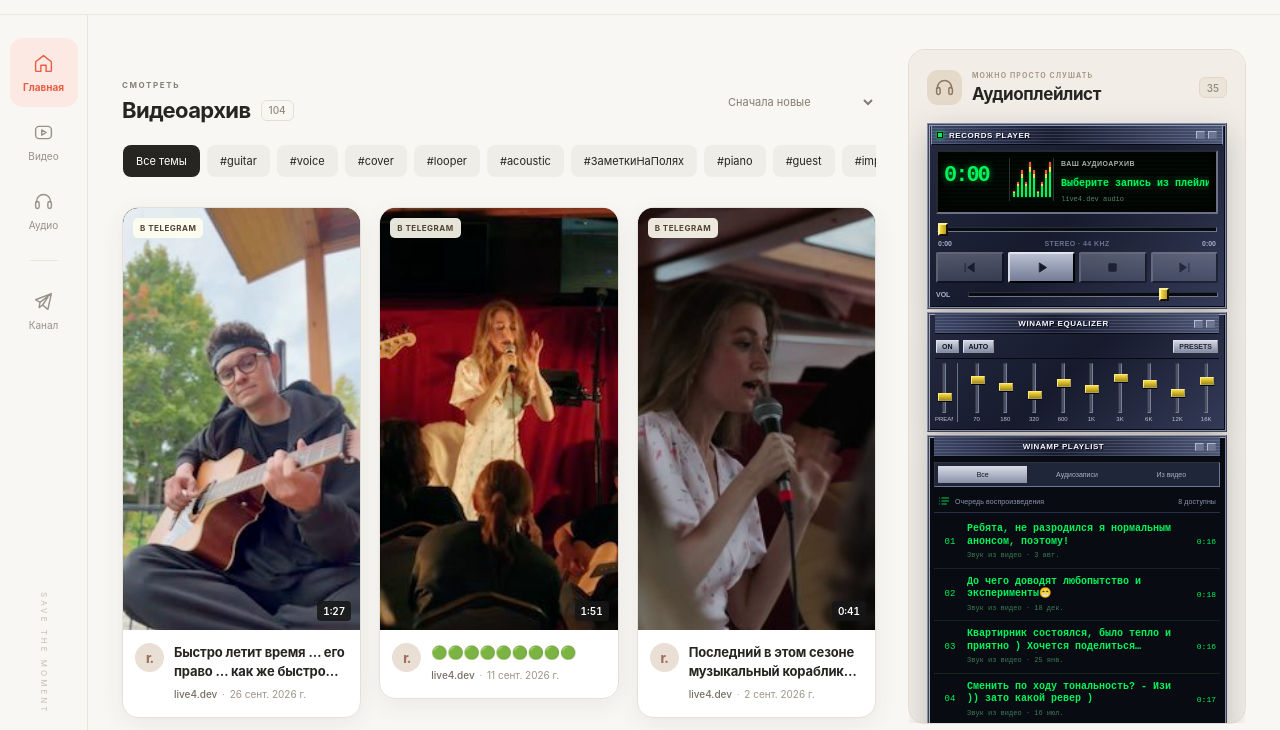
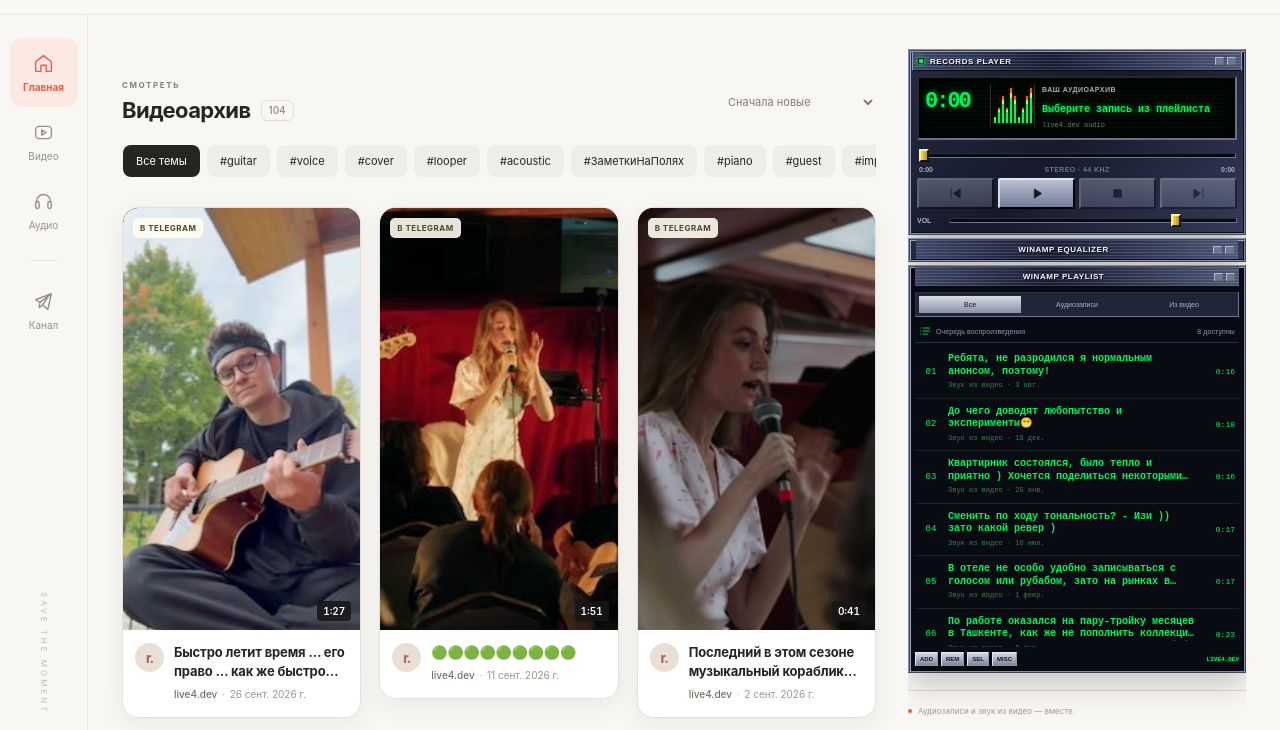
Before and after one commit to live4dev/records.live4.dev, a plain HTML site: page index.html in a window 1280 px wide. Shown: the part 63-793 px from the top of the page. Drawn offline with Linux system fonts and the light colour scheme.

Commit message:
Simplify Winamp audio panel

```diff
--- a/assets/app.js
+++ b/assets/app.js
@@ -211,7 +211,6 @@ function renderAudioQueue() {
   const focusedTrack = ui.queue.contains(document.activeElement) ? document.activeElement.closest(".queue-button")?.dataset.trackId : "";
   const items = audios();
   const available = items.filter((item) => item.file).length;
-  $("#audio-count").textContent = String(state.items.filter((item) => item.kind === "audio").length);
   $("#queue-count").textContent = items.length ? `${available} ${plural(available, ["доступна", "доступны", "доступны"])}` : "";
   let playableIndex = 0;
   ui.queue.replaceChildren(...items.map((item) => {
--- a/assets/styles.css
+++ b/assets/styles.css
@@ -373,6 +373,11 @@
 .winamp-stack .winamp-player .main-play-button.is-playing{color:#061b0c;background:linear-gradient(#65ef8f,#1d8e48)}
 
 .winamp-equalizer{padding:0 6px 7px}
+.winamp-equalizer:not([open]){padding-bottom:0}
+.winamp-equalizer>summary{cursor:pointer;list-style:none;user-select:none}
+.winamp-equalizer>summary::-webkit-details-marker{display:none}
+.winamp-equalizer>summary:focus-visible{outline:2px solid var(--wa-yellow);outline-offset:-3px}
+.winamp-equalizer>summary:hover{filter:brightness(1.15)}
 .winamp-eq-toolbar{display:flex;align-items:center;gap:4px;height:24px;padding:3px 1px;color:#111522;font-size:7px;font-weight:800}
 .winamp-eq-toolbar span,.winamp-eq-toolbar strong{
   padding:2px 5px;
@@ -429,3 +434,11 @@
   .winamp-playlist .audio-queue{max-height:420px}
   .winamp-playlist .queue-title{font-size:11px}
 }
+
+/* The Winamp windows are the container: no additional modern card chrome. */
+.audio-column .audio-panel{
+  padding:0;
+  background:transparent;
+  border:0;
+  border-radius:0;
+}
--- a/index.html
+++ b/index.html
@@ -7,8 +7,8 @@
     <meta http-equiv="Content-Security-Policy" content="default-src 'self'; img-src 'self' data:; media-src 'self'; style-src 'self'; script-src 'self'; connect-src 'self'; object-src 'none'; base-uri 'self'">
     <meta name="description" content="Видео и аудиозаписи live4.dev. Смотрите записи, слушайте аудиоплейлист и возвращайтесь к важному.">
     <title>records — видео и аудио live4.dev</title>
-    <link rel="stylesheet" href="./assets/styles.css?v=20261026-2">
-    <script src="./assets/app.js?v=20261026-1" defer></script>
+    <link rel="stylesheet" href="./assets/styles.css?v=20261026-3">
+    <script src="./assets/app.js?v=20261026-2" defer></script>
   </head>
   <body>
     <a class="skip-link" href="#catalog">Перейти к видео</a>
@@ -46,8 +46,7 @@
         </section>
         <section class="catalog" id="catalog" aria-labelledby="catalog-title"><div class="section-heading"><div><p class="eyebrow">Смотреть</p><h2 id="catalog-title"><span id="catalog-heading">Видеоархив</span><span id="video-count" class="count-badge">—</span></h2></div><label class="sort-field"><span class="sr-only">Порядок записей</span><select id="sort"><option value="newest">Сначала новые</option><option value="oldest">Сначала старые</option><option value="shortest">Сначала короткие</option><option value="available">Доступные на сайте</option></select></label></div><div class="topics" id="tag-filters" role="group" aria-label="Фильтр по теме"></div><p class="results-label sr-only" id="results-label" aria-live="polite"></p><div class="records-grid" id="records-grid" aria-busy="true"></div><div class="empty-state" id="empty-state" hidden><span class="empty-icon"><svg aria-hidden="true"><use href="#i-video"/></svg></span><h3 id="empty-title">Загружаем видео</h3><p id="empty-copy"></p><button class="reset-button" id="reset-filters" type="button" hidden>Сбросить фильтры</button><button class="reset-button" id="retry-load" type="button" hidden>Попробовать ещё раз</button></div><div class="catalog-footer"><span>Всё важное — в одной коллекции.</span><a href="https://t.me/records_live4dev" target="_blank" rel="noopener noreferrer">Источник: @records_live4dev <svg aria-hidden="true"><use href="#i-arrow"/></svg></a></div></section>
       </div>
-      <aside class="audio-column" id="audio-playlist" aria-labelledby="audio-title"><div class="audio-panel">
-        <div class="audio-heading"><div class="audio-heading-icon"><svg aria-hidden="true"><use href="#i-audio"/></svg></div><div><p class="eyebrow">Можно просто слушать</p><h2 id="audio-title">Аудиоплейлист</h2></div><span id="audio-count" class="count-badge">—</span></div>
+      <aside class="audio-column" id="audio-playlist" aria-label="Аудиоплейлист"><div class="audio-panel">
         <div class="winamp-stack">
         <div class="winamp-left-deck">
         <div class="now-playing winamp-player" id="now-playing">
@@ -73,8 +72,8 @@
           <label class="winamp-volume"><span>VOL</span><input id="audio-volume" type="range" min="0" max="1" value="0.8" step="0.01"></label>
           <p class="audio-message" id="audio-message" role="status" hidden></p>
         </div>
-        <section class="winamp-equalizer" aria-label="Декоративный эквалайзер">
-          <div class="winamp-module-titlebar"><span>WINAMP EQUALIZER</span><span class="winamp-window-buttons" aria-hidden="true"><i></i><i></i></span></div>
+        <details class="winamp-equalizer">
+          <summary class="winamp-module-titlebar"><span>WINAMP EQUALIZER</span><span class="winamp-window-buttons" aria-hidden="true"><i></i><i></i></span></summary>
           <div class="winamp-eq-toolbar" aria-hidden="true"><span>ON</span><span>AUTO</span><strong>PRESETS</strong></div>
           <div class="winamp-eq-bands" aria-hidden="true">
             <span class="eq-band eq-preamp"><i></i><small>PREAMP</small></span>
@@ -88,7 +87,7 @@
             <span class="eq-band"><i></i><small>12K</small></span>
             <span class="eq-band"><i></i><small>16K</small></span>
           </div>
-        </section>
+        </details>
         </div>
         <section class="winamp-playlist" aria-label="Плейлист Winamp">
           <div class="winamp-module-titlebar"><span>WINAMP PLAYLIST</span><span class="winamp-window-buttons" aria-hidden="true"><i></i><i></i></span></div>
```
